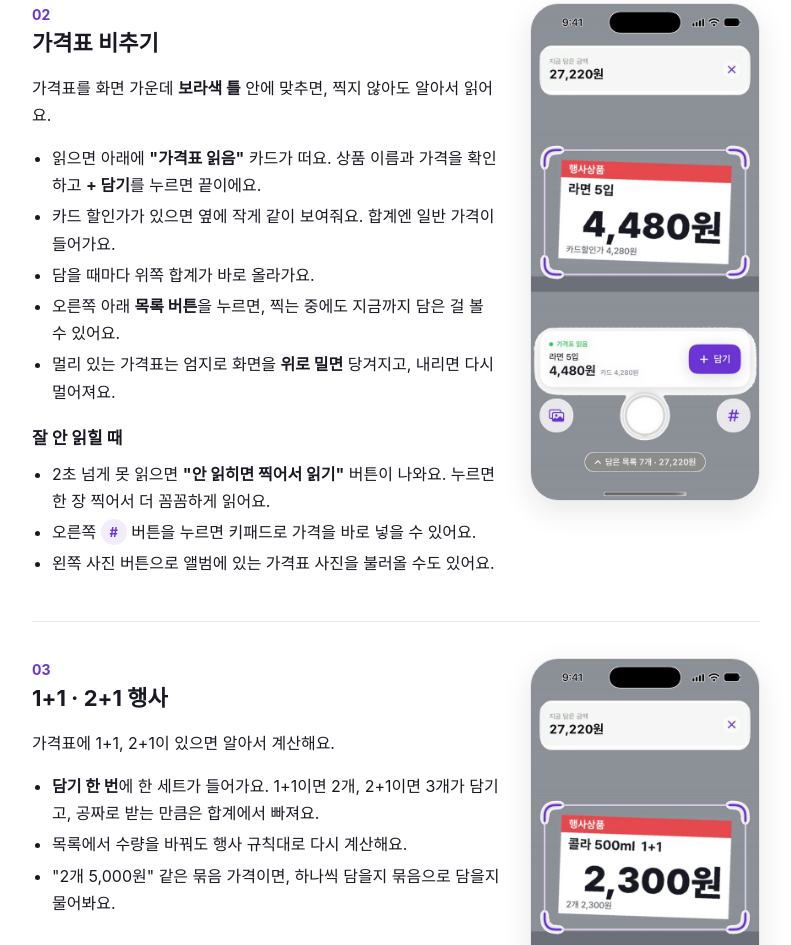
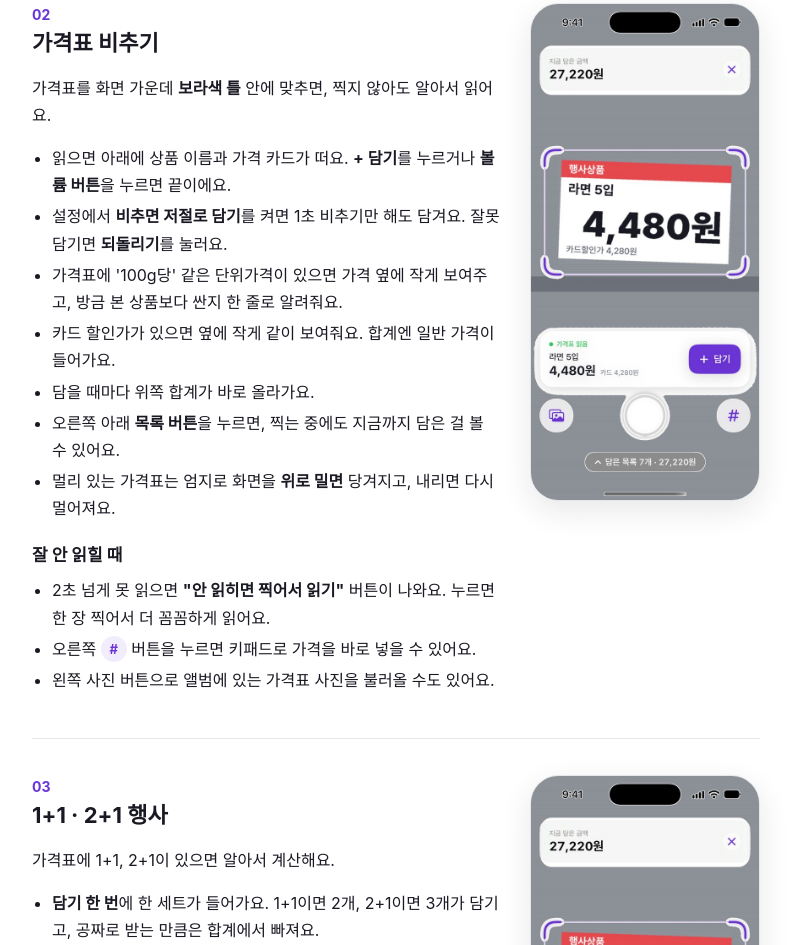
Before and after one commit to kjihoon6059-code/tota-site, a plain HTML site: page guide.html in a window 1280 px wide. Shown: the part 1143-2088 px from the top of the page, without its empty margins (244-1035 px from the left). Drawn offline with Linux system fonts and the light colour scheme.

Commit message:
사용 설명서: 볼륨 버튼 담기·비추면 저절로 담기·단위가격 (1.2)
Co-Authored-By: Claude Opus 5.5 <noreply@anthropic.com>

```diff
--- a/guide.html
+++ b/guide.html
@@ -104,7 +104,9 @@ footer { margin-top: 48px; font-size: 13px; color: var(--gray); }
       <h2>가격표 비추기</h2>
       <p>가격표를 화면 가운데 <b>보라색 틀</b> 안에 맞추면, 찍지 않아도 알아서 읽어요.</p>
       <ul>
-        <li>읽으면 아래에 <b>"가격표 읽음"</b> 카드가 떠요. 상품 이름과 가격을 확인하고 <b>+ 담기</b>를 누르면 끝이에요.</li>
+        <li>읽으면 아래에 상품 이름과 가격 카드가 떠요. <b>+ 담기</b>를 누르거나 <b>볼륨 버튼</b>을 누르면 끝이에요.</li>
+        <li>설정에서 <b>비추면 저절로 담기</b>를 켜면 1초 비추기만 해도 담겨요. 잘못 담기면 <b>되돌리기</b>를 눌러요.</li>
+        <li>가격표에 '100g당' 같은 단위가격이 있으면 가격 옆에 작게 보여주고, 방금 본 상품보다 싼지 한 줄로 알려줘요.</li>
         <li>카드 할인가가 있으면 옆에 작게 같이 보여줘요. 합계엔 일반 가격이 들어가요.</li>
         <li>담을 때마다 위쪽 합계가 바로 올라가요.</li>
         <li>오른쪽 아래 <b>목록 버튼</b>을 누르면, 찍는 중에도 지금까지 담은 걸 볼 수 있어요.</li>
```
